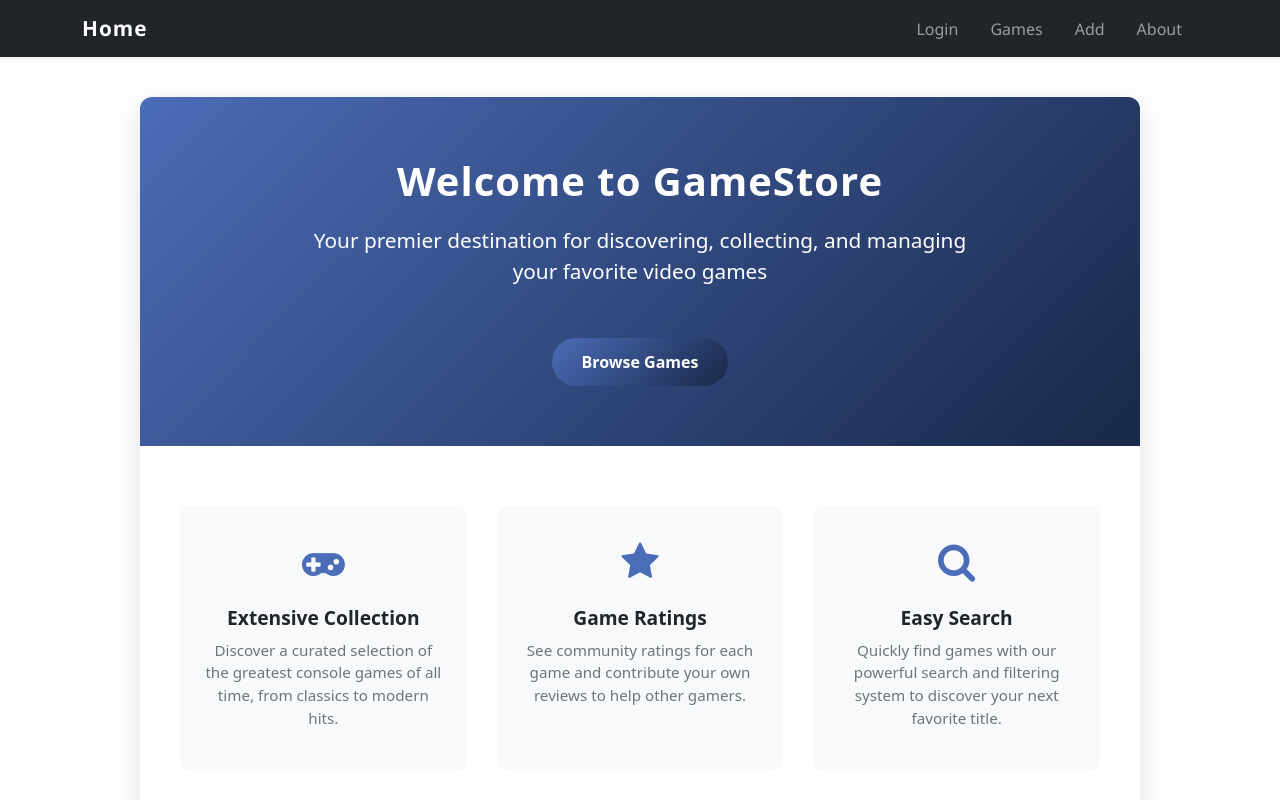
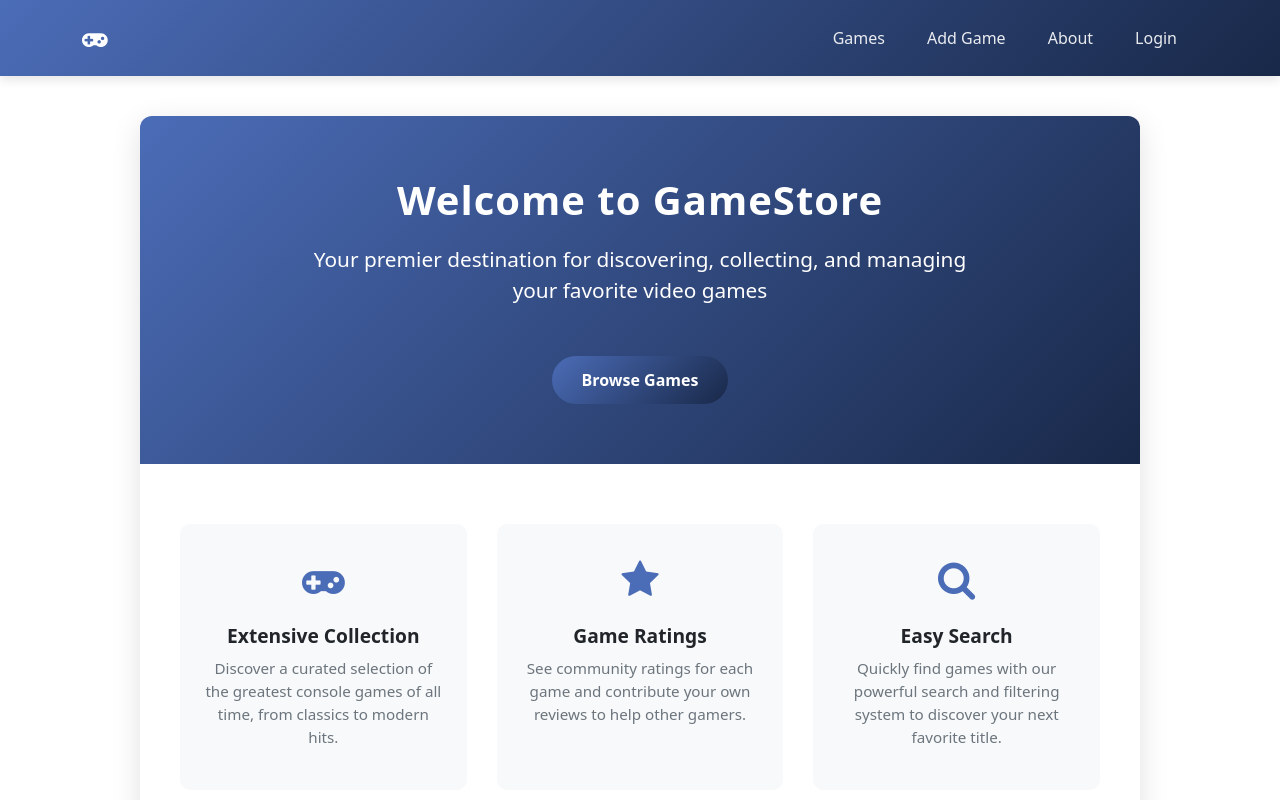
Before and after one commit to tjgray94/GameStoreApp, an Angular app in the folder GameStoreApp/GameStore/: page /welcome in a window 1280 px wide. Shown: the top 800 px of the page. Built offline with nearby package versions, Linux system fonts and the light colour scheme.

Commit message:
Updated style for navbar

```diff
--- a/GameStoreApp/GameStore/src/app/navbar/navbar.component.css
+++ b/GameStoreApp/GameStore/src/app/navbar/navbar.component.css
@@ -1,20 +1,62 @@
 .navbar {
-  font-family: 'Segoe UI', sans-serif;
-  font-size: 1rem;
+  background: linear-gradient(135deg, #4b6cb7 0%, #182848 100%) !important;
+  padding: 15px 0;
+  box-shadow: 0 4px 10px rgba(0, 0, 0, 0.1);
+}
 
-  .navbar-brand {
-    font-size: 1.3rem;
-    letter-spacing: 1px;
+.navbar-brand {
+  font-size: 1.4rem;
+  font-weight: 700;
+  letter-spacing: 1px;
+  color: white !important;
+  display: flex;
+  align-items: center;
+}
+
+.brand-icon {
+  font-size: 1.5rem;
+}
+
+.nav-link {
+  font-weight: 500;
+  padding: 8px 16px !important;
+  margin: 0 5px;
+  border-radius: 50px;
+  transition: all 0.3s ease;
+  color: rgba(255, 255, 255, 0.9) !important;
+}
+
+.nav-link:hover {
+  color: white !important;
+  background-color: rgba(255, 255, 255, 0.1);
+  transform: translateY(-2px);
+}
+
+.nav-link.active {
+  background-color: rgba(255, 255, 255, 0.2);
+  color: white !important;
+  font-weight: 600;
+}
+
+.navbar-toggler {
+  border: none;
+  padding: 8px;
+}
+
+.navbar-toggler:focus {
+  box-shadow: none;
+  outline: none;
+}
+
+@media (max-width: 991px) {
+  .navbar-collapse {
+    background-color: rgba(27, 40, 72, 0.95);
+    border-radius: 8px;
+    padding: 15px;
+    margin-top: 10px;
   }
 
   .nav-link {
-    padding: 0.5rem 1rem;
-    transition: color 0.2s ease-in-out, background-color 0.2s ease-in-out;
-
-    &.active,
-    &:hover {
-      background-color: rgba(255, 255, 255, 0.1);
-      border-radius: 0.25rem;
-    }
+    margin: 5px 0;
   }
 }
--- a/GameStoreApp/GameStore/src/app/navbar/navbar.component.html
+++ b/GameStoreApp/GameStore/src/app/navbar/navbar.component.html
@@ -1,6 +1,8 @@
-<nav class="navbar navbar-expand-lg navbar-dark bg-dark shadow-sm">
+<nav class="navbar navbar-expand-lg navbar-dark">
   <div class="container">
-    <a class="navbar-brand fw-bold" routerLink='/welcome'>Home</a>
+    <a class="navbar-brand" routerLink='/welcome'>
+      <span class="brand-icon"><i class="fa fa-gamepad"></i></span>
+    </a>
     <button class="navbar-toggler" type="button" data-bs-toggle="collapse" data-bs-target="#navbarNav"
       aria-controls="navbarNav" aria-expanded="false" aria-label="Toggle navigation"
     >
@@ -10,16 +12,24 @@
     <div class="collapse navbar-collapse" id="navbarNav">
       <ul class="navbar-nav ms-auto">
         <li class="nav-item">
-          <a class="nav-link" routerLink="/login" routerLinkActive="active">Login</a>
+          <a class="nav-link" routerLink="/api/games" routerLinkActive="active">
+            Games
+          </a>
         </li>
         <li class="nav-item">
-          <a class="nav-link" routerLink="/api/games" routerLinkActive="active">Games</a>
+          <a class="nav-link" routerLink="/add" routerLinkActive="active">
+            Add Game
+          </a>
         </li>
         <li class="nav-item">
-          <a class="nav-link" routerLink="/add" routerLinkActive="active">Add</a>
+          <a class="nav-link" routerLink="/about" routerLinkActive="active">
+            About
+          </a>
         </li>
         <li class="nav-item">
-          <a class="nav-link" routerLink="/about" routerLinkActive="active">About</a>
+          <a class="nav-link" routerLink="/login" routerLinkActive="active">
+            Login
+          </a>
         </li>
       </ul>
     </div>
```
